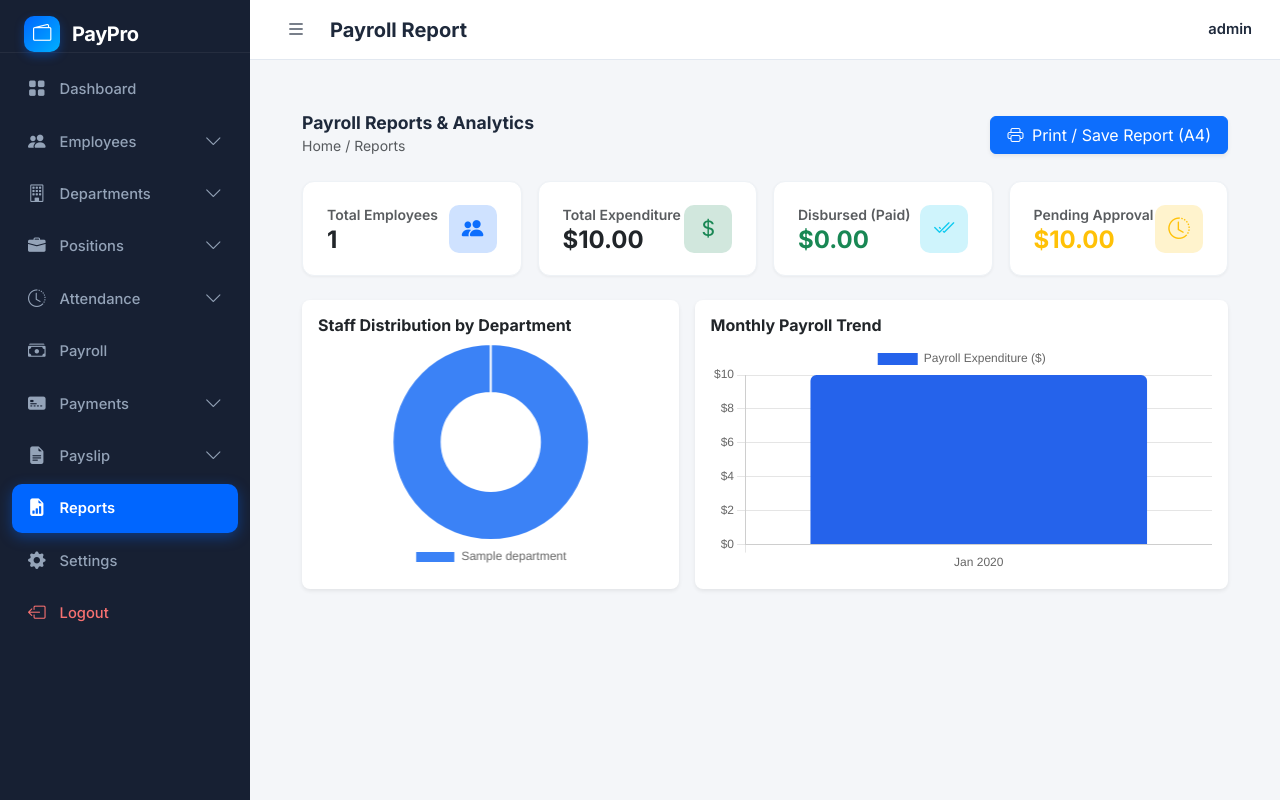
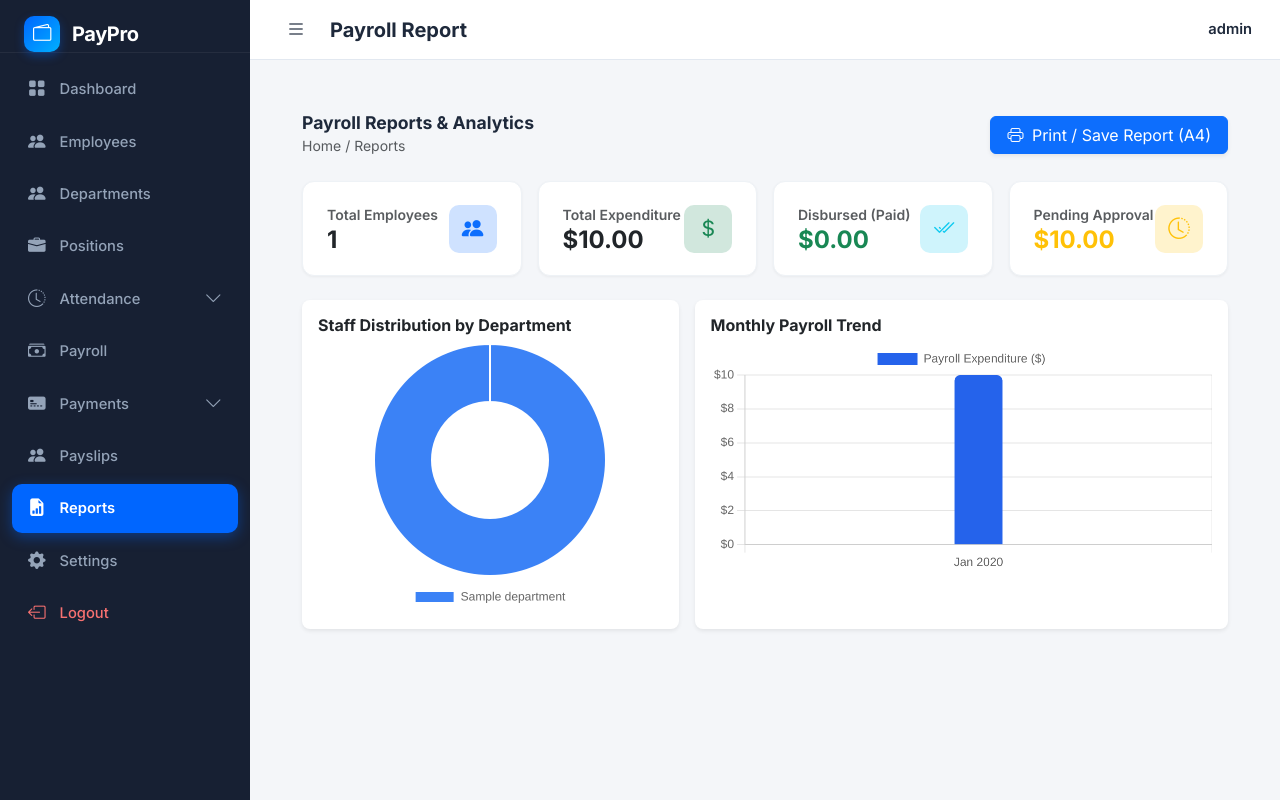
Before and after one commit to SonitaMom/Employee_Payroll_System, a Django app: page /reports/ in a window 1280 px wide. Run offline with Django 5.2, Linux system fonts and the light colour scheme; a user stored in the database is signed in; tables that the repository leaves empty hold one stand-in row (values such as "Sample post"); parts of the project's set-up code (start-up, migrations or seed data) failed here and were passed over; some libraries are stand-ins or nearby versions.

Commit message:
Sidebar A: no dropdown, fixed pages, report charts

```diff
--- /dev/null
+++ b/main/static/css/reports.css
@@ -0,0 +1,50 @@
+/* Reports page: bigger charts, one under the other, and a donut that stays round */
+
+/* On screen and on paper the donut lives in its own box */
+.chart-container.donut-box {
+  width: 100%;
+  max-width: 300px;
+  height: 270px !important;
+  margin: 0 auto;
+}
+
+@media print {
+  /* Keep colours even when "Background graphics" is unticked */
+  *, *::before, *::after {
+    -webkit-print-color-adjust: exact !important;
+    print-color-adjust: exact !important;
+  }
+
+  /* Charts one under the other (bar chart first, donut below it), full width */
+  .report-charts-row {
+    flex-direction: column !important;
+    flex-wrap: nowrap !important;
+    gap: 12px !important;
+  }
+  .report-charts-row > div {
+    flex: 0 0 auto !important;
+    width: 100% !important;
+    max-width: 100% !important;
+  }
+  .col-print-7 { order: 1; }
+  .col-print-5 { order: 2; }
+
+  /* Sizes on paper (they were only 190px high) */
+  .chart-container { height: 220px !important; }
+  .chart-container.donut-box {
+    width: 300px !important;
+    max-width: 100% !important;
+    height: 270px !important;
+  }
+
+  /* The old rule forced 190px on every canvas and stretched the donut.
+     "contain" keeps the picture's own shape, so a circle is always a circle. */
+  .chart-container canvas {
+    width: 100% !important;
+    height: 100% !important;
+    max-width: 100% !important;
+    object-fit: contain;
+  }
+
+  .chart-title { font-size: 0.95rem !important; }
+}
--- a/main/static/js/reports.js
+++ b/main/static/js/reports.js
@@ -8,6 +8,9 @@ document.addEventListener("DOMContentLoaded", function () {
 
     const ctxDept = document.getElementById("deptChart");
     if (ctxDept) {
+      // The donut sits in its own box (size set in reports.css), so it stays round.
+      ctxDept.parentElement.classList.add("donut-box");
+
       new Chart(ctxDept, {
         type: "doughnut",
         data: {
@@ -22,9 +25,11 @@ document.addEventListener("DOMContentLoaded", function () {
         options: {
           responsive: true,
           maintainAspectRatio: false,
+          devicePixelRatio: Math.max(window.devicePixelRatio || 1, 2),
           plugins: {
             legend: {
-              position: "bottom"
+              position: "bottom",
+              labels: { font: { size: 12 }, padding: 14 }
             }
           }
         }
@@ -49,21 +54,28 @@ document.addEventListener("DOMContentLoaded", function () {
             label: "Payroll Expenditure ($)",
             data: amounts,
             backgroundColor: "#2563eb",
-            borderRadius: 6
+            borderRadius: 6,
+            maxBarThickness: 48   // one month no longer makes one giant bar
           }]
         },
         options: {
           responsive: true,
           maintainAspectRatio: false,
+          devicePixelRatio: Math.max(window.devicePixelRatio || 1, 2),
+          plugins: {
+            legend: { labels: { font: { size: 12 } } }
+          },
           scales: {
             y: {
               beginAtZero: true,
               ticks: {
+                font: { size: 12 },
                 callback: function (val) {
                   return "$" + val.toLocaleString();
                 }
               }
-            }
+            },
+            x: { ticks: { font: { size: 12 } } }
           }
         }
       });
--- a/main/templates/base.html
+++ b/main/templates/base.html
@@ -43,34 +43,13 @@
               <span>Dashboard</span>
             </a>
           </li>
-
           <li class="nav-item">
-            <a
-              href="#employeeSubmenu"
-              class="nav-link-custom nav-dropdown-toggle"
-              data-bs-toggle="collapse"
-              role="button"
-              aria-expanded="false"
-              aria-controls="employeeSubmenu"
-            >
-              <i class="bi bi-people-fill"></i>
-              <span>Employees</span>
-              <i class="bi bi-chevron-down ms-auto"></i>
-            </a>
-            <ul
-              class="collapse list-unstyled sidebar-submenu"
-              id="employeeSubmenu"
-            >
-              <li>
-                <a href="{% url 'employee_test' %}" class="nav-link-custom">
-                  <i class="bi bi-file-earmark"></i>
-                  <span>Test</span>
+                <a href="{% url 'employee_list' %}" class="nav-link-custom {% if '/employees' in request.path %}active{% endif %}">
+                  <i class="bi bi-people-fill"></i>
+                  <span>Employees</span>
                 </a>
               </li>
-            </ul>
-          </li>
-
-          <li class="nav-item">
+          <!-- <li class="nav-item">
             <a
               href="#departmentSubmenu"
               class="nav-link-custom nav-dropdown-toggle"
@@ -85,18 +64,24 @@
             </a>
             <ul
               class="collapse list-unstyled sidebar-submenu"
+              class="collapse show list-unstyled sidebar-submenu"
               id="departmentSubmenu"
             >
-              <li>
-                <a href="{% url 'department_test' %}" class="nav-link-custom">
-                  <i class="bi bi-file-earmark"></i>
-                  <span>Test</span>
+              <li class="nav-item">
+                <a href="{% url 'department_list' %}" class="nav-link-custom {% if '/departments' in request.path %}active{% endif %}">
+                  <i class="bi bi-people-fill"></i>
+                  <span>Departments</span>
                 </a>
               </li>
             </ul>
-          </li>
-
+          </li> -->
           <li class="nav-item">
+                <a href="{% url 'department_list' %}" class="nav-link-custom {% if '/departments' in request.path %}active{% endif %}">
+                  <i class="bi bi-people-fill"></i>
+                  <span>Departments</span>
+                </a>
+              </li>
+          <!-- <li class="nav-item">
             <a
               href="#positionSubmenu"
               class="nav-link-custom nav-dropdown-toggle"
@@ -111,17 +96,24 @@
             </a>
             <ul
               class="collapse list-unstyled sidebar-submenu"
+              class="collapse show list-unstyled sidebar-submenu"
               id="positionSubmenu"
             >
-              <li>
-                <a href="{% url 'position_test' %}" class="nav-link-custom">
+             <li class="nav-item">
+                <a href="{% url 'position_list' %}" class="nav-link-custom {% if '/positions' in request.path %}active{% endif %}">
                   <i class="bi bi-briefcase-fill"></i>
-                  <span>Test</span>
+                  <span>Positions</span>
                 </a>
               </li>
             </ul>
-          </li>
+          </li> -->
 
+          <li class="nav-item">
+                <a href="{% url 'position_list' %}" class="nav-link-custom {% if '/positions' in request.path %}active{% endif %}">
+                  <i class="bi bi-briefcase-fill"></i>
+                  <span>Positions</span>
+                </a>
+              </li>
           <li class="nav-item">
             <a
               href="#attendanceSubmenu"
@@ -140,7 +132,7 @@
               id="attendanceSubmenu"
             >
               <li>
-                <a href="{% url 'attendance_test' %}" class="nav-link-custom">
+                <a href="{% url 'attendance' %}" class="nav-link-custom">
                   <i class="bi bi-briefcase-fill"></i>
                   <span>Attendance</span>
                 </a>
@@ -182,6 +174,7 @@
             </a>
             <ul
               class="collapse list-unstyled sidebar-submenu"
+              class="collapse show list-unstyled sidebar-submenu"
               id="paymentSubmenu"
             >
               <li>
@@ -193,7 +186,7 @@
             </ul>
           </li>
 
-          <li class="nav-item">
+          <!-- <li class="nav-item">
             <a
               href="#payslipSubmenu"
               class="nav-link-custom nav-dropdown-toggle"
@@ -208,17 +201,24 @@
             </a>
             <ul
               class="collapse list-unstyled sidebar-submenu"
+              class="collapse show list-unstyled sidebar-submenu"
               id="payslipSubmenu"
             >
-              <li>
-                <a href="{% url 'payslips_test' %}" class="nav-link-custom">
-                  <i class="bi bi-file-earmark-text-fill"></i>
-                  <span>Test</span>
+              <li class="nav-item">
+                <a href="{% url 'payslip_list' %}" class="nav-link-custom {% if '/payslips' in request.path %}active{% endif %}">
+                  <i class="bi bi-people-fill"></i>
+                  <span>Payslips</span>
                 </a>
               </li>
             </ul>
-          </li>
+          </li> -->
 
+          <li class="nav-item">
+                <a href="{% url 'payslip_list' %}" class="nav-link-custom {% if '/payslips' in request.path %}active{% endif %}">
+                  <i class="bi bi-people-fill"></i>
+                  <span>Payslips</span>
+                </a>
+              </li>
           <li class="nav-item">
             <a
               href="{% url 'reports' %}"
@@ -285,7 +285,10 @@
     </div>
 
     <!-- Scripts -->
-    <script src="{% static 'js/bootstrap.bundle.min.js' %}"></script>
+    <!-- <script src="{% static 'js/bootstrap.bundle.min.js' %}"></script> -->
+    <!-- <script src="{% static 'js/root.js' %}"></script> -->
+    <!-- <script src="https://cdn.jsdelivr.net/npm/bootstrap@5.3.0/dist/js/bootstrap.bundle.min.js"></script> -->
+     <script src="https://cdn.jsdelivr.net/npm/bootstrap@5.3.0/dist/js/bootstrap.bundle.min.js"></script>
     <script src="{% static 'js/root.js' %}"></script>
     {% block extra_js %} {% endblock %}
   </body>
--- a/main/templates/employees/test.html
+++ b/main/templates/employees/test.html
@@ -132,7 +132,7 @@
             <td class="text-center">
               <button class="paypro-action-btn edit-emp-btn me-1" title="Edit"><i class="bi bi-pencil-square"></i></button>
               <form action="{% url 'employee_list' %}" method="POST" class="d-inline" onsubmit="return confirm('Delete this employee profile?');">
-                {% csrf_token %}
+              {% csrf_token %}
                 <input type="hidden" name="action" value="delete">
                 <input type="hidden" name="employee_id" value="{{ emp.employee_id }}">
                 <button type="submit" class="paypro-action-btn btn-delete" title="Delete"><i class="bi bi-trash"></i></button>
--- a/main/templates/reports.html
+++ b/main/templates/reports.html
@@ -3,6 +3,8 @@
 
 {% block extra_css %}
 <link rel="stylesheet" href="{% static 'css/paypro_modules.css' %}">
+<link rel="stylesheet" href="{% static 'css/reports.css' %}">
+
 {% endblock %}
 
 {% block content %}
--- a/main/urls.py
+++ b/main/urls.py
@@ -9,14 +9,15 @@ urlpatterns = [
     path("dashboard/", views.dashboard, name="dashboard"),
 
 
-    path("employees/test/", views.employee_test, name="employee_test"),
+    # path("employees/test/", views.employee_test, name="employee_test"),
+
+    path("employees/", views.employee_list, name="employee_list"),
+    path("employees/test/", views.employee_list, name="employee_test"),
+
+    # path("departments/test/", views.department_test, name="department_test"),
 
 
-
-    path("departments/test/", views.department_test, name="department_test"),
-
-
-    path("positions/test/", views.position_test, name="position_test"),
+    # path("positions/test/", views.position_test, name="position_test"),
 
     path("attendance/", views.attendance, name="attendance"),
     path("attendance/record/", views.attendance_record, name="attendance_record"),
@@ -35,10 +36,10 @@ urlpatterns = [
     path("payments/test/", views.payments_test, name="payments_test"),
 
 
-    path("payslips/test/", views.payslips_test, name="payslips_test"),
+    # path("payslips/test/", views.payslips_test, name="payslips_test"),
 
 
-    path("reports/", views.report_dashboard, name="reports_dashboard"),
+    # path("reports/", views.report_dashboard, name="reports_dashboard"),
 
 
 
@@ -49,24 +50,21 @@ urlpatterns = [
     path("test/", views.test, name="test"),
 
 
-     # Anna's 5 Modules
-    # Employees
+    # Anna's 5 modules (sidebar A)
+    # The "/test/" addresses are kept, but now they open the REAL pages with data
+    # (before, they opened the empty placeholder views, so no data was loaded).
     path("employees/", views.employee_list, name="employee_list"),
     path("employees/test/", views.employee_list, name="employee_test"),
 
-    # Departments
     path("departments/", views.department_list, name="department_list"),
     path("departments/test/", views.department_list, name="department_test"),
 
-    # Positions
     path("positions/", views.position_list, name="position_list"),
     path("positions/test/", views.position_list, name="position_test"),
 
-    # Payslips
     path("payslips/", views.payslip_list, name="payslip_list"),
     path("payslips/test/", views.payslip_list, name="payslips_test"),
 
-    # Reports
     path("reports/", views.report_dashboard, name="reports"),
-path("reports/dashboard/", views.report_dashboard, name="reports_dashboard"),
+    path("reports/dashboard/", views.report_dashboard, name="reports_dashboard"),
 ]
--- a/main/views.py
+++ b/main/views.py
@@ -900,3 +900,15 @@ def teammate_placeholder(request):
         "<a href='/payslips/'>Go to Payslips</a> | "
         "<a href='/reports/'>Go to Reports</a></p>"
     )
+def employee_create(request):
+    if request.method == "POST":
+        # Check if form.save() or Employee.objects.create(...) is called
+        form = EmployeeForm(request.POST, request.FILES)
+        if form.is_valid():
+            form.save()
+            return redirect("employee_test")
+        else:
+            print("Form errors:", form.errors)  # This will print in terminal if validation fails
+    else:
+        form = EmployeeForm()
+    return render(request, "employees/create.html", {"form": form})
```
